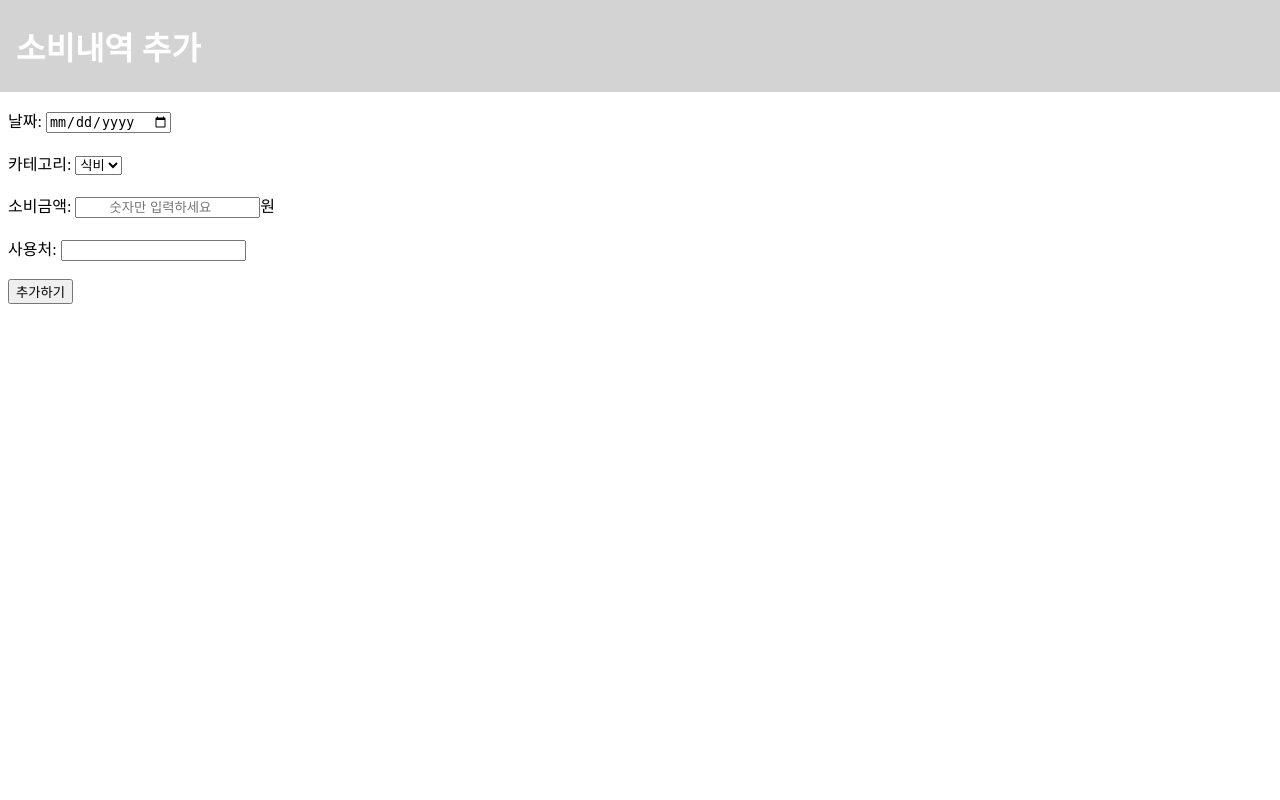
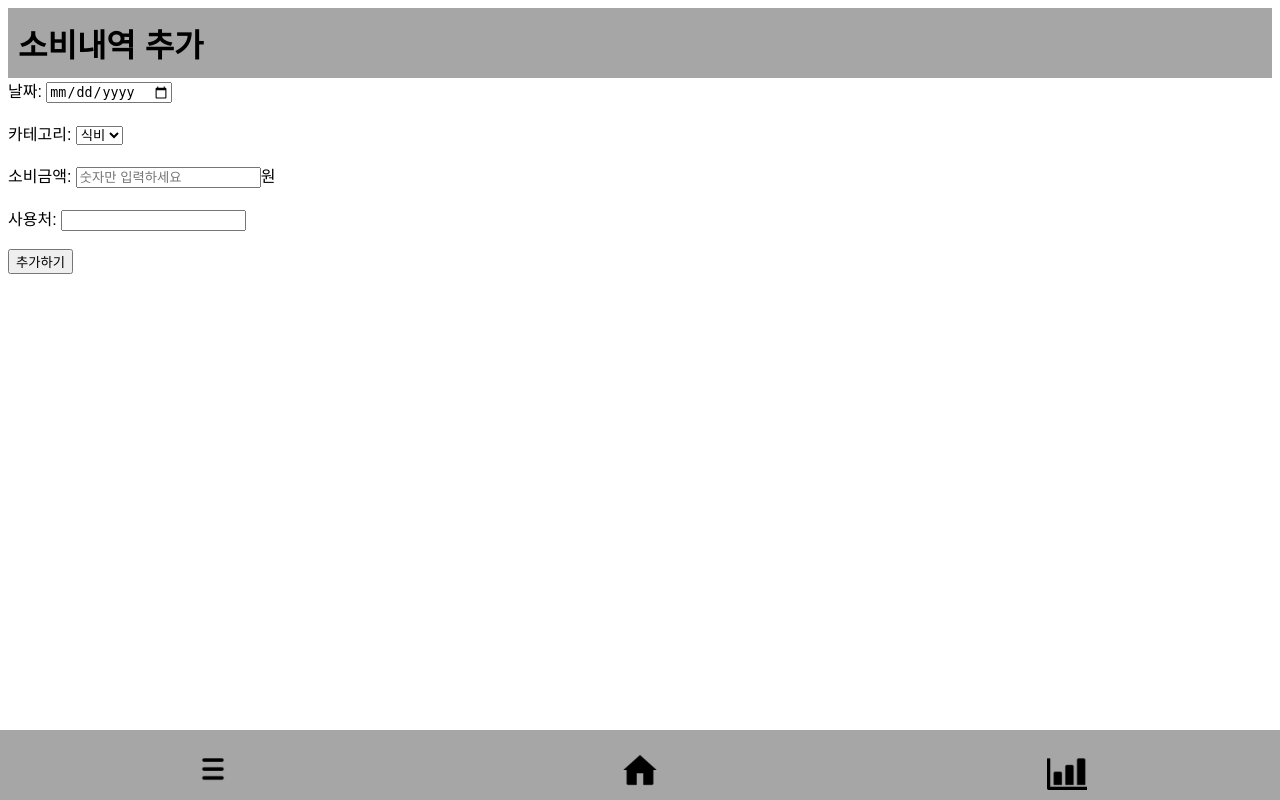
Before and after one commit to Yoonseo00/finchatbot, a Flask app: page /addspend in a window 1280 px wide. Run offline with Flask 3, Linux system fonts and the light colour scheme.

Commit message:
Week10 수정

```diff
--- a/static/css/header.css
+++ /dev/null
@@ -1,18 +0,0 @@
-header {
-    position: fixed;
-    top: 0;
-    left: 0;
-    right: 0;
-    height: 60px;
-    padding: 1rem;
-    color: white;
-    background: lightgray;
-    font-weight: bold;
-    display: flex;
-    justify-content: space-between;
-    align-items: center;
-  }
-
- body {
-    padding-top: 100px;
-  }
--- a/static/css/placeholder.css
+++ /dev/null
@@ -1,3 +0,0 @@
-input::placeholder {
-    text-align: center;
-}
--- /dev/null
+++ b/static/css/styles.css
@@ -0,0 +1,50 @@
+body {
+    font-family: Arial, sans-serif;
+    padding: 0;
+    position: relative;
+    margin-bottom: 70px;
+}
+
+.top-bar, .bottom-bar{
+    height: 50px;
+}
+
+/* 상단바 스타일링 */
+.top-bar {
+    background-color: #a6a6a6;
+    padding: 10px;
+    display: flex;
+    align-items: center;
+}
+
+.top-bar h1 {
+    color: #000000;
+    margin:0;
+}
+
+/* 하단바 스타일링 */
+.bottom-bar {
+    background-color: #a6a6a6;
+    color: #000000;
+    position: fixed;
+    bottom: 0;
+    left: 0;
+    width: 100%;
+    padding: 10px 0;
+    display: flex;
+}
+
+.button {
+    text-align: center;
+    padding: 10px;
+    flex-grow: 1;
+    display: inline-block;
+}
+
+.button img {
+    max-width: 100%;
+    height: auto;
+    cursor: pointer;
+    width: 40px;
+    height: 40px
+}
--- a/templates/AddSpend.html
+++ b/templates/AddSpend.html
@@ -1,20 +1,14 @@
-<!DOCTYPE html>
-<html>
-<head>
-    <title>소비내역 추가</title>
-</head>
-<header>
-    <link rel="stylesheet" href=" {{ url_for('static', filename='css/header.css') }}">
-    <h1>소비내역 추가</h1>
-</header>
-<body>
+{% extends "layout.html" %}  <!-- 레이아웃 템플릿을 확장합니다 -->
+{% block header_content %}소비내역 추가{% endblock %}
+
+{% block content %}  <!-- 레이아웃의 content 블록을 오버라이드합니다 -->
     <form action = "http://localhost:5000/result" method="post">
         <label for="date">날짜:</label>
         <input type="date" id="date" required><br><br>
 
         <label for="category">카테고리:</label>
-        <head></head>
-        <body>
+
+
             <select>
                 <option value="food">식비</option>
                 <option value="cafe">카페</option>
@@ -24,10 +18,9 @@
                 <option value="travel">여행</option>
                 <option value="medical">의료</option>
             </select>
-        </body><br><br>
+        <br><br>
 
         <label for="price">소비금액:</label>
-        <link rel="stylesheet" href=" {{ url_for('static', filename='css/placeholder.css') }}">
         <input type="number" id="price" placeholder="숫자만 입력하세요" required>원<br><br>
 
         <label for="place">사용처:</label>
@@ -35,5 +28,5 @@
 
         <input type="submit" value="추가하기">
     </form>
-</body>
-</html>
+
+{% endblock %}
--- /dev/null
+++ b/templates/layout.html
@@ -0,0 +1,32 @@
+<!DOCTYPE html>
+<html lang="ko">
+
+<head>
+    <meta charset="UTF-8">
+    <meta name="viewport" content="width=device-width, initial-scale=1.0">
+    <title>평균 소비</title>
+    <link rel="stylesheet" href="../static/css/styles.css">
+</head>
+
+<body>
+    <header class="top-bar">
+        <h1>{% block header_content %}기본 헤더{% endblock %}</h1>
+    </header>
+
+    <main class="content-container">
+    {% block content %}{% endblock %}  <!-- 내용 부분을 여기에 삽입 -->
+    </main>
+
+    <footer class="bottom-bar">
+        <nav class="button">
+            <img src="../static/img/menu.png" alt="메뉴">
+        </nav>
+        <nav class="button">
+            <img src="../static/img/home.png" alt="홈">
+        </nav>
+        <nav class="button">
+            <img src="../static/img/graph.png" alt="그래프">
+        </nav>
+    </footer>
+</body>
+</html>
```
Also changed, not shown: templates/Alarm.html (+6 -12 lines), templates/Main.html (+9 -12 lines), templates/SpendList.html (+7 -11 lines), static/img/graph.png (added), static/img/home.png (added), static/img/menu.png (added).
